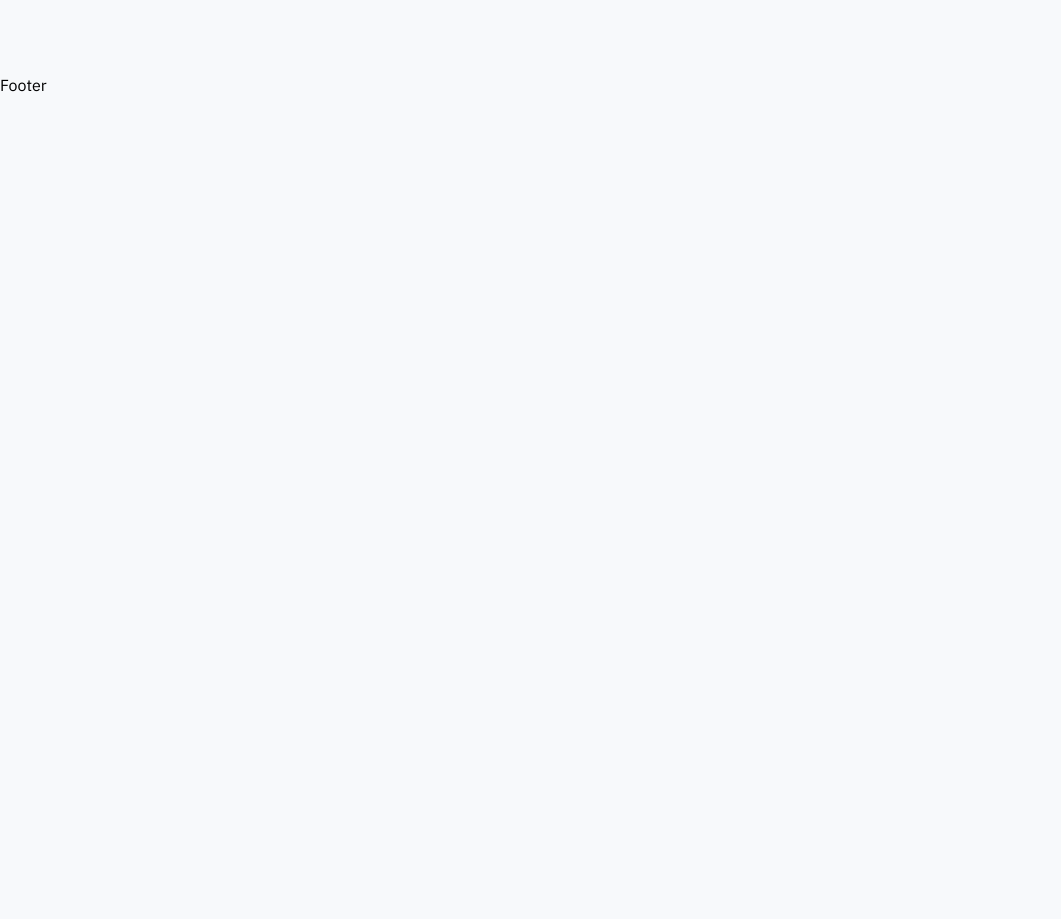
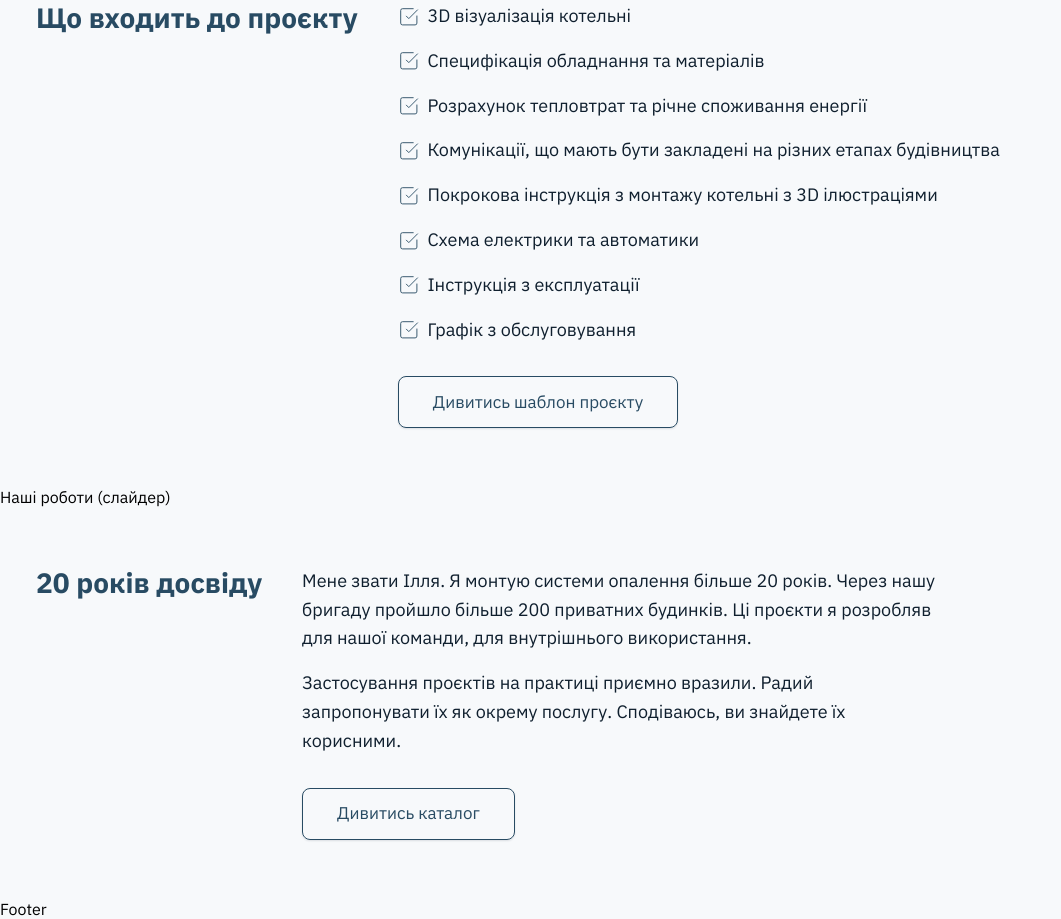
Before and after one commit to Illia-L/boiler-room-design, a Next.js app: page / in a window 1280 px wide. Shown: the part 706-1625 px from the top of the page, without its empty margins (0-1061 px from the left). Before the commit the page ends 801 px from the top, so only its background shows below. Built offline with nearby package versions, Linux system fonts and the light colour scheme.

Commit message:
add text sections to main page

```diff
--- a/src/app/page.tsx
+++ b/src/app/page.tsx
@@ -1,16 +1,18 @@
+import ExperienceSection from '@/features/home/ExperienceSection/ExperienceSection';
 import css from './page.module.css';
 import HeroSection from '@/features/home/HeroSection/HeroSection';
+import WhatIncludesSection from '@/features/home/WhatIncludesSection/WhatIncludesSection';
 
 export default function Home() {
   return (
     <div>
       <HeroSection />
 
-      <section>Що входить до проєкту</section>
+      <WhatIncludesSection />
 
       <section>Наші роботи (слайдер)</section>
 
-      <section>20 років досвіду</section>
+      <ExperienceSection />
     </div>
   );
 }
--- a/src/css/reset.css
+++ b/src/css/reset.css
@@ -27,3 +27,8 @@ display: inline;
   appearance: none;
   -webkit-appearance: none;
 }
+
+ul,
+ol {
+  list-style: none;
+}
--- /dev/null
+++ b/src/features/home/ExperienceSection/ExperienceSection.tsx
@@ -0,0 +1,32 @@
+import { AppLink } from '@/features/ui/AppLink/AppLink';
+import css from '../css/TextSection.module.css';
+import clsx from 'clsx';
+
+export default function ExperienceSection() {
+  return (
+    <section className={clsx('container', css.section)}>
+      <h2 className={css.title}>20 років досвіду</h2>
+
+      <div className={css.content}>
+        <p className={css.desc}>
+          Мене звати Ілля. Я монтую системи опалення більше 20 років. Через нашу
+          бригаду пройшло більше 200 приватних будинків. Ці проєкти я розробляв
+          для нашої команди, для внутрішнього використання.
+        </p>
+
+        <p className={css.desc}>
+          Застосування проєктів на практиці приємно вразили. Радий запропонувати
+          їх як окрему послугу. Сподіваюсь, ви знайдете їх корисними.
+        </p>
+        <AppLink
+          href='/shop'
+          variant='outline'
+          size='xl'
+          className={css.link}
+        >
+          Дивитись каталог
+        </AppLink>
+      </div>
+    </section>
+  );
+}
--- /dev/null
+++ b/src/features/home/WhatIncludesSection/WhatIncludesSection.module.css
@@ -0,0 +1,32 @@
+.item {
+  display: flex;
+  gap: 8px;
+  margin-top: 16px;
+  line-height: 1.6;
+
+  @media (min-width: 768px) {
+    font-size: 1.125rem;
+  }
+
+  @media (min-width: 1440px) {
+    font-size: 1.25rem;
+  }
+}
+
+.item:first-child {
+  margin-top: 0;
+}
+
+.iconBox {
+  display: flex;
+  align-items: center;
+  height: 1.6em;
+}
+
+.icon {
+  height: 1.2em;
+  width: 1.2em;
+  fill: none;
+  stroke: var(--color-primary);
+  stroke-width: 1;
+}
--- /dev/null
+++ b/src/features/home/WhatIncludesSection/WhatIncludesSection.tsx
@@ -0,0 +1,59 @@
+import { AppLink } from '@/features/ui/AppLink/AppLink';
+import cssSection from '../css/TextSection.module.css';
+import css from './WhatIncludesSection.module.css';
+import clsx from 'clsx';
+
+const whatIncludesItems = [
+  '3D візуалізація котельні',
+  'Специфікація обладнання та матеріалів',
+  'Розрахунок тепловтрат та річне споживання енергії',
+  'Комунікації, що мають бути закладені на різних етапах будівництва',
+  'Покрокова інструкція з монтажу котельні з 3D ілюстраціями',
+  'Схема електрики та автоматики',
+  'Інструкція з експлуатації',
+  'Графік з обслуговування',
+];
+
+function WhatIncludesSection() {
+  return (
+    <section className={clsx('container', cssSection.section)}>
+      <h2 className={cssSection.title}>Що входить до проєкту</h2>
+
+      <div className={cssSection.content}>
+        <ul className={css.list}>
+          {whatIncludesItems.map((item, i) => (
+            <li
+              className={css.item}
+              key={i}
+            >
+              <div className={css.iconBox}>
+                <svg
+                  xmlns='http://www.w3.org/2000/svg'
+                  width='24'
+                  height='24'
+                  viewBox='0 0 24 24'
+                  className={css.icon}
+                >
+                  <path d='M21 10.656V19a2 2 0 0 1-2 2H5a2 2 0 0 1-2-2V5a2 2 0 0 1 2-2h12.344' />
+                  <path d='m9 11 3 3L22 4' />
+                </svg>
+              </div>
+
+              <span>{item}</span>
+            </li>
+          ))}
+        </ul>
+        <AppLink
+          href='/deliverables'
+          variant='outline'
+          size='xl'
+          className={cssSection.link}
+        >
+          Дивитись шаблон проєкту
+        </AppLink>
+      </div>
+    </section>
+  );
+}
+
+export default WhatIncludesSection;
--- /dev/null
+++ b/src/features/home/css/TextSection.module.css
@@ -0,0 +1,76 @@
+.section {
+  padding-block: 40px;
+  color: var(--color-text);
+
+  @media (min-width: 768px) {
+    gap: 24px;
+    padding-block: 60px;
+  }
+
+  @media (min-width: 1080px) {
+    display: flex;
+    gap: 40px;
+  }
+
+  @media (min-width: 1440px) {
+    padding-block: 72px;
+  }
+}
+
+.content {
+  margin-top: 20px;
+  max-width: 640px;
+
+  @media (min-width: 768px) {
+    margin-top: 24px;
+  }
+
+  @media (min-width: 1080px) {
+    margin-top: 0;
+  }
+}
+
+.title {
+  font-size: 1.5rem;
+  color: var(--color-primary);
+
+  @media (min-width: 768px) {
+    font-size: 1.75rem;
+  }
+
+  @media (min-width: 1440px) {
+    width: calc((100% - 640px - 40px) / 2);
+    font-size: 2rem;
+  }
+}
+
+.desc {
+  margin-top: 16px;
+  line-height: 1.6;
+
+  @media (min-width: 768px) {
+    font-size: 1.125rem;
+  }
+
+  @media (min-width: 1440px) {
+    font-size: 1.25rem;
+  }
+}
+
+.desc:first-child {
+  margin-top: 0;
+}
+
+.link {
+  margin-top: 24px;
+  width: fit-content;
+  padding-inline: 2em;
+
+  @media (min-width: 768px) {
+    margin-top: 32px;
+  }
+
+  @media (min-width: 1440px) {
+    margin-top: 40px;
+  }
+}
```
Lines whose indentation alone changed are shown as unchanged.
